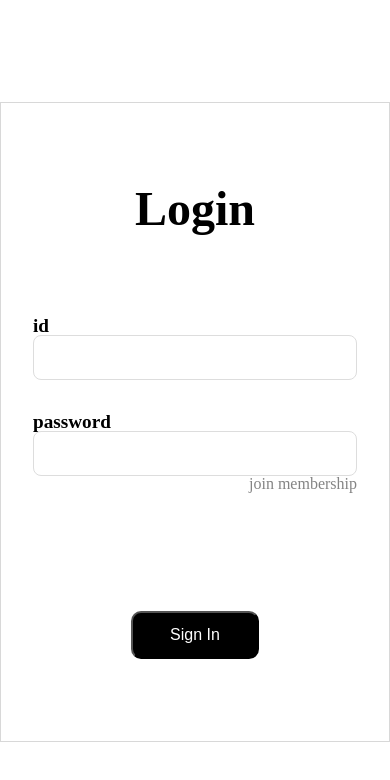
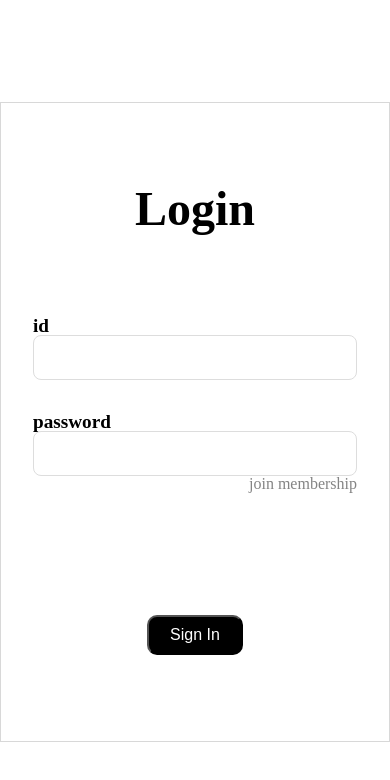
Before and after one commit to HyeonE0103/escapediary-FE, a React (Create React App) app: page /login in a window 390 px wide. Shown: the top 780 px of the page. Built offline with nearby package versions, Linux system fonts and the light colour scheme.

Commit message:
style: 핸드폰 반응형 구현

```diff
--- a/src/components/common/Button.jsx
+++ b/src/components/common/Button.jsx
@@ -15,11 +15,11 @@ const Btn = styled.button`
   &:active {
     filter: brightness(95%);
   }
-  ${({ color }) => colorHandler(color)}
-  ${({ size }) => sizeHandler(size)}
+  ${({ color }) => buttonColorHandler(color)}
+  ${({ size }) => buttonSizeHandler(size)}
 `;
 
-const colorHandler = (color) => {
+const buttonColorHandler = (color) => {
   switch (color) {
     case "white":
       return `background-color: white; color: black;`;
@@ -30,12 +30,14 @@ const colorHandler = (color) => {
   }
 };
 
-const sizeHandler = (size) => {
+const buttonSizeHandler = (size) => {
   switch (size) {
     case "medium":
-      return `font-size: 1rem; width: 8rem; height: 3rem;`;
+      return `font-size: 1rem; width: 8rem; height: 3rem;
+      @media (max-width: 480px) {font-size:1rem; width:6rem; height:2.5rem};`;
     case "small":
-      return `font-size: 0.8rem; width: 6rem; height: 2.5rem;`;
+      return `font-size: 0.8rem; width: 6rem; height: 2.5rem;
+      @media (max-width: 480px) {font-size:0.8rem; width:4rem; height:2rem};`;
     default:
       return;
   }
--- a/src/pages/Main.jsx
+++ b/src/pages/Main.jsx
@@ -78,12 +78,18 @@ const Header = styled.div`
 `;
 const MainBody = styled.div`
   box-sizing: border-box;
-  padding: ${window.innerWidth < 480 ? '2rem 1rem 8rem 1rem' : '2rem 3rem 8rem 3rem'};
+  padding: 2rem 3rem 8rem 3rem;
+  @media (max-width: 480px) {
+    padding: 1rem 1rem 8rem 1rem;
+  }
   .MainButtonSection {
     display: flex;
     padding-bottom: 2rem;
     button {
       margin-left: auto;
+    }
+    @media (max-width: 480px) {
+      padding-bottom: 1rem;
     }
   }
   .MainListSection {
```
